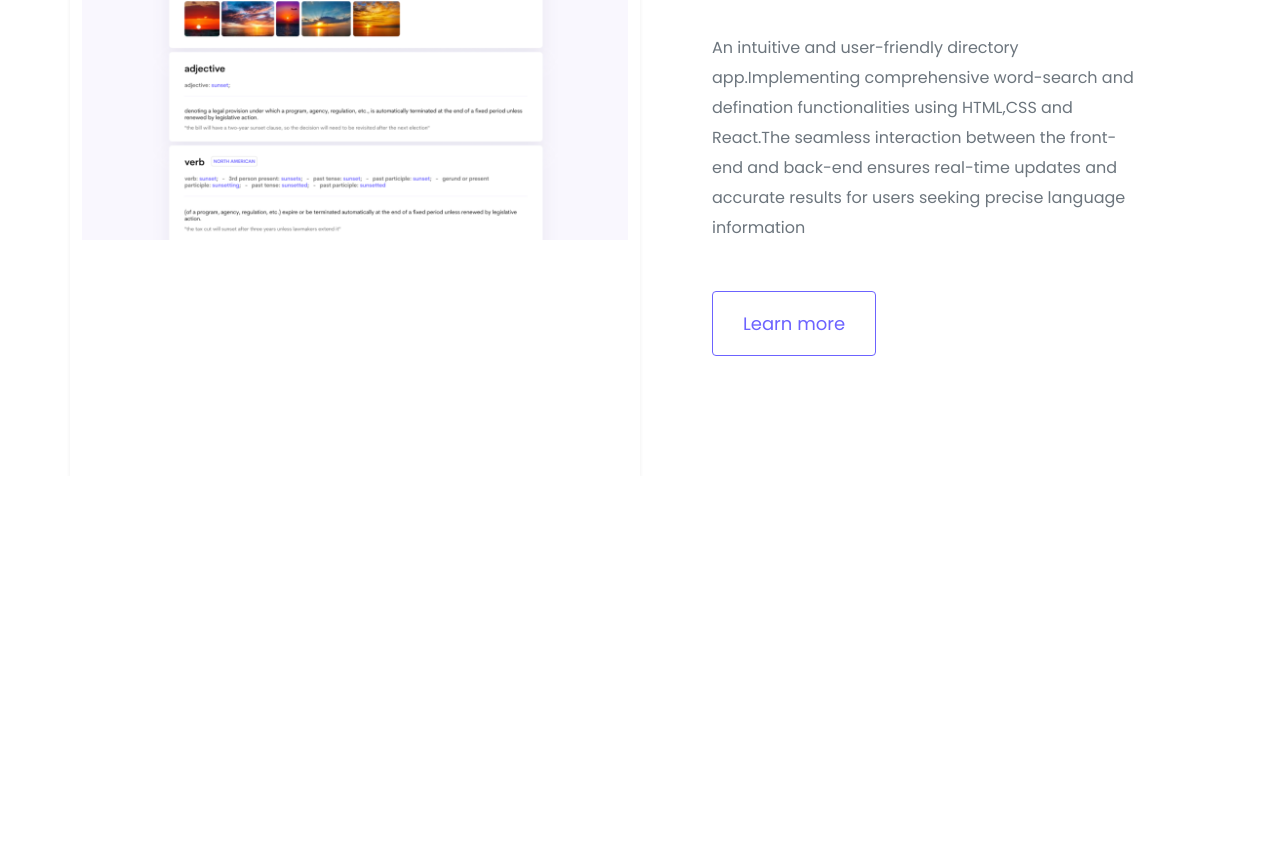
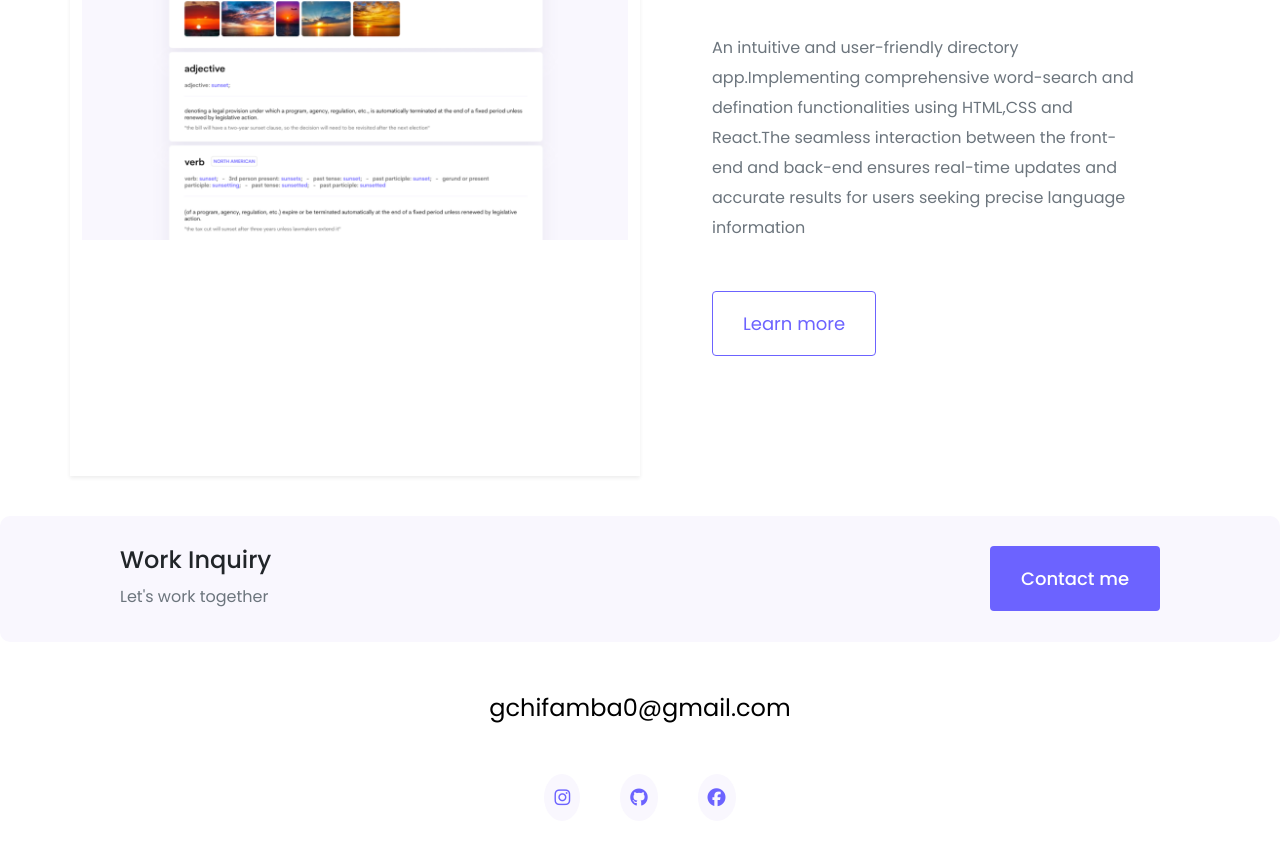
Before and after one commit to Gire1/Portfolio-project, a plain HTML site: page index.html in a window 1280 px wide. Shown: the part 2547-3392 px from the top of the page. Before the commit the page ends 3023 px from the top, so only its background shows below. Drawn offline with nearby package versions, Linux system fonts and the light colour scheme; a web font is replaced by a local one.

Commit message:
Added the footer

```diff
--- a/Styles/portfolio.css
+++ b/Styles/portfolio.css
@@ -114,6 +114,9 @@ font-size: 44px;
     line-height: 1.5;
 
   }
+  h4{
+    font-size: 48px;
+  }
   .hero{
     padding:80px 20px;
   }
@@ -145,3 +148,37 @@ nav li.active a,
 nav a:hover{
   color: var(--branding-color);
 }
+footer .contact-box{
+  background: var(--secondary-color);
+  padding: 30px 120px;
+  border-radius: 10px ;
+}
+footer .contact-box p{
+  margin: 0;
+}
+footer{
+  margin: 40px 0;
+}
+footer .email-link{
+  text-decoration: none;
+  color: black;
+  font-size: 24px;
+
+}
+footer .email-link:hover{
+  color: var(--branding-color);
+}
+footer .social-links a{
+  margin: 0 20px;
+  color: var(--branding-color);
+  background: var(--secondary-color);
+  padding: 10px;
+  font-size: 18px;
+  border-radius: 50%;
+  transition: all 150ms ease-in-out;
+
+}
+footer .social-links a:hover{
+  color: white;
+  background-color: var(--branding-color);
+}
--- a/index.html
+++ b/index.html
@@ -84,10 +84,38 @@
       An intuitive and user-friendly directory app.Implementing comprehensive word-search and defination functionalities using HTML,CSS and React.The seamless interaction between the front-end and back-end ensures real-time updates and accurate results for users seeking precise language information</p>
  <a href="" class="btn btn-branding-outline">Learn more</a>
       </div>
+    </div>
+   </div>
+ </div>
+ <footer>
+    <div class="contact-box justify-content-between mb-5 d-none d-md-flex">
+      <div>
+    <h4>
+      Work  Inquiry
+    </h4>
+    <p class="text-muted">Let's work together</p>
+      </div>
+      <div>
+    <a href=""class="btn btn-branding">Contact me</a>
+    </div>
+    </div>
+      <div class="d-flex justify-content-center">
+      <a href="mailto:gchifamba0@gmail.com" class="email-link mb-5">
+        gchifamba0@gmail.com
+      </a>
+      </div>
+        <div class="social-links d-flex justify-content-center">
+          <a href="https://www.intagram.com/grace">
+      <i class="fa-brands fa-instagram"></i>
+          </a>
+          <a href="https://www.github.com/grace">
+      <i class="fa-brands fa-github"></i>
+          </a>
+          <a href="https://www.facebook.com/grace">
+      <i class="fa-brands fa-facebook"></i>
+          </a>
         </div>
-       </div>
-       </div>
+    </footer>
     </div>
- </div>
  </body>
 </html>
```
